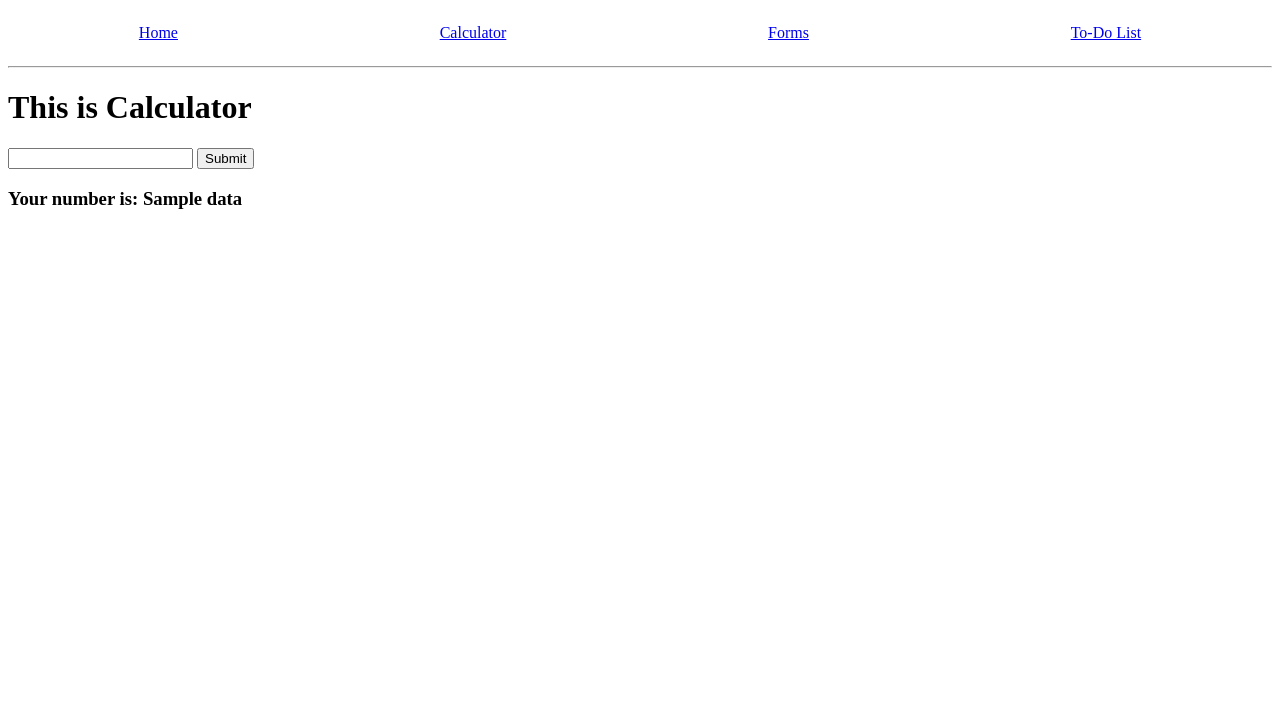
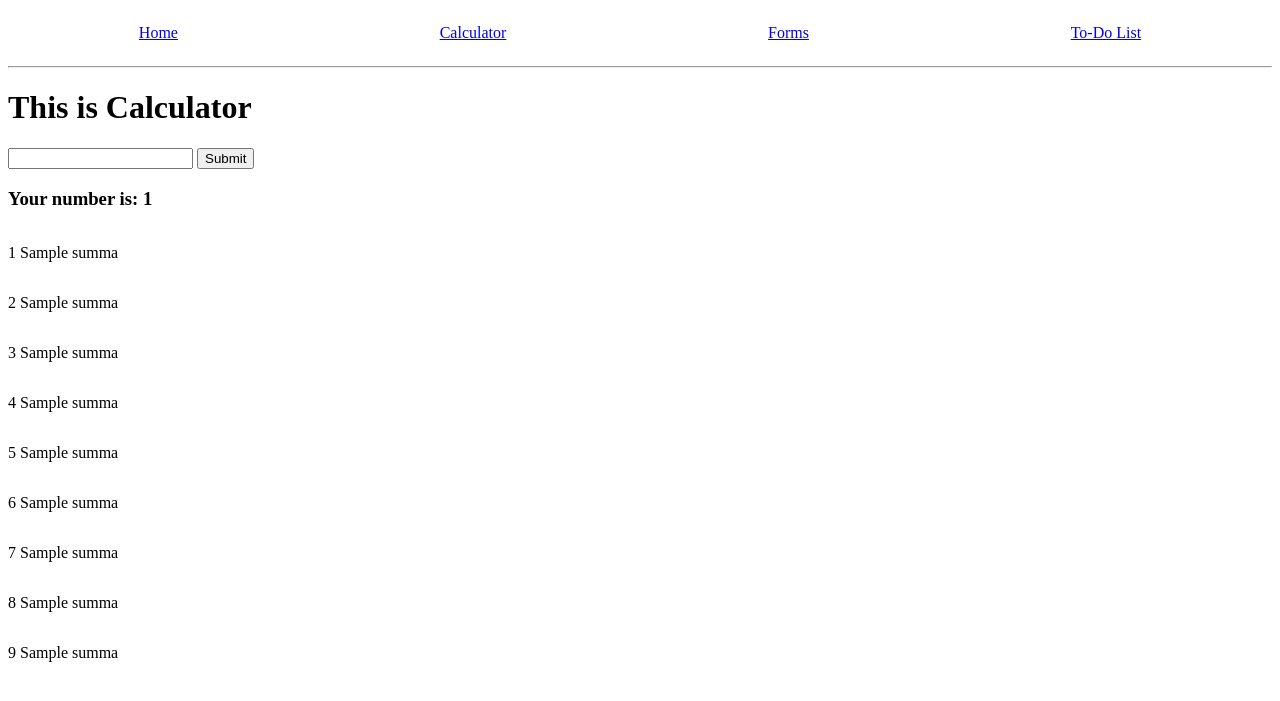
Before and after one commit to KingTenebris/Django, a Django app: template ProjectOne/App/templates/calculator.html in a window 1280 px wide. Shown: the top 701 px of the page. Run offline with Django 4.2, Linux system fonts and the light colour scheme; the template is opened without the code that fills it: most values are stand-ins (such as "Sample title", 1, 10 or a date in 2020).

Commit message:
calculator without calculation

```diff
--- a/ProjectOne/App/static/style.css
+++ b/ProjectOne/App/static/style.css
@@ -15,3 +15,8 @@ p{
 .boxLink{
     background-color: aqua;
 }
+
+.boxNumb{
+    display: flex;
+    flex-direction: column;
+}
--- a/ProjectOne/App/templates/calculator.html
+++ b/ProjectOne/App/templates/calculator.html
@@ -10,13 +10,23 @@
     {% block content%}
         <h1>This is Calculator</h1>
 
-        <form action="{% url 'calcnumb' 1 %}" method="POST">
+        <form action="{% url 'calcnumb' %}" method="POST">
             {% csrf_token %}
             <input type="number" name="numb">
             <input type="submit" value="Submit">
         </form>
 
-        <h3>Your number is: {{data}}</h3>
+        <h3>Your number is: {{number}}</h3>
+
+
+
+        <div class="boxNumb">
+            {% for i in "123456789" %}
+                <p>{{i}} {{summa}}</p>
+            {% endfor %}
+        </div>
+
+
     {%endblock%}
 </body>
 </html>
--- a/ProjectOne/App/urls.py
+++ b/ProjectOne/App/urls.py
@@ -7,7 +7,10 @@ urlpatterns = [
     # Calculator
     path("calculator/", views.calc, name="calc"),
 
-    path("calcnumb/<int:number>", views.calcnumb, name="calcnumb"),
+    path("calcnumb/", views.calcnumb, name="calcnumb"),
+
+    path("calculator/<int:number>/", views.results, name="results"),
+
     # Forms
     path("forms/", views.forms, name="forms"),
     # To-Do List
```
Also changed, not shown: ProjectOne/App/views.py (+18 -5 lines).
